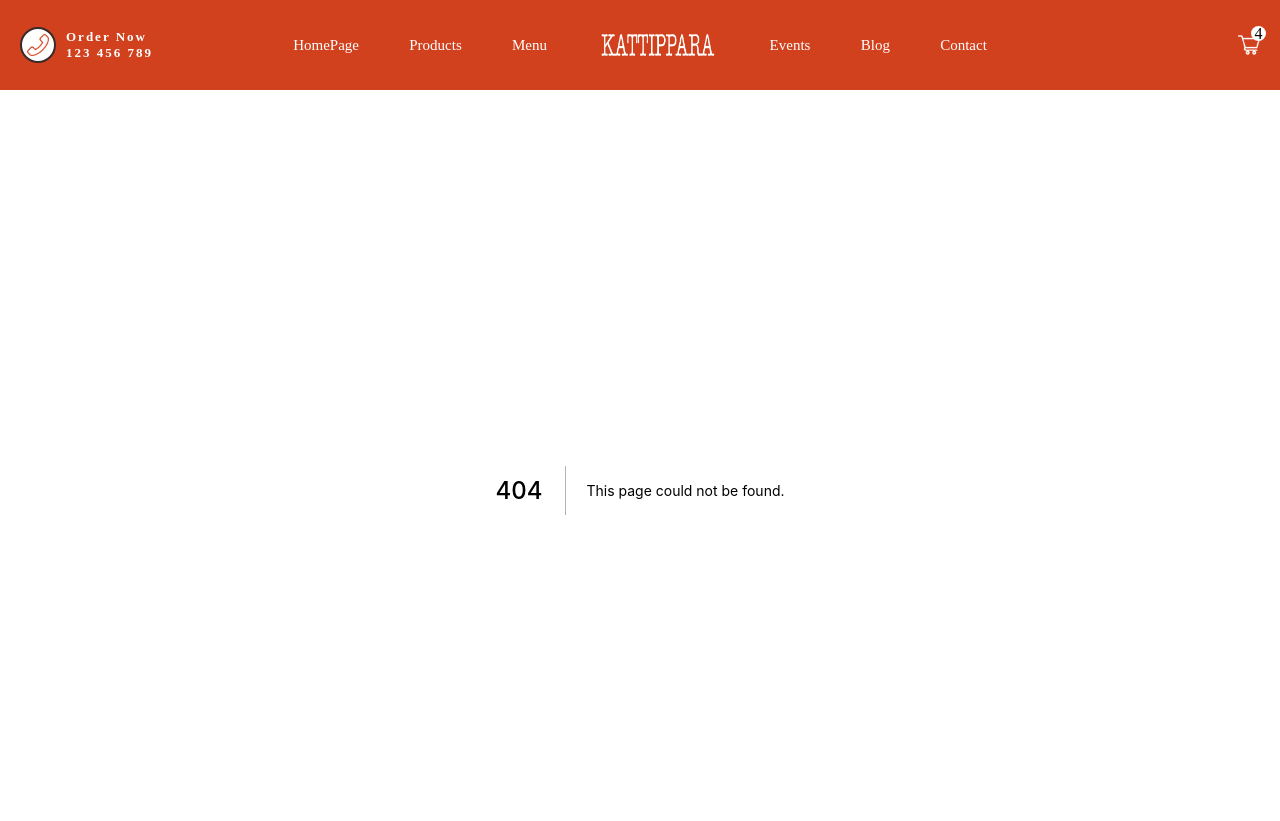
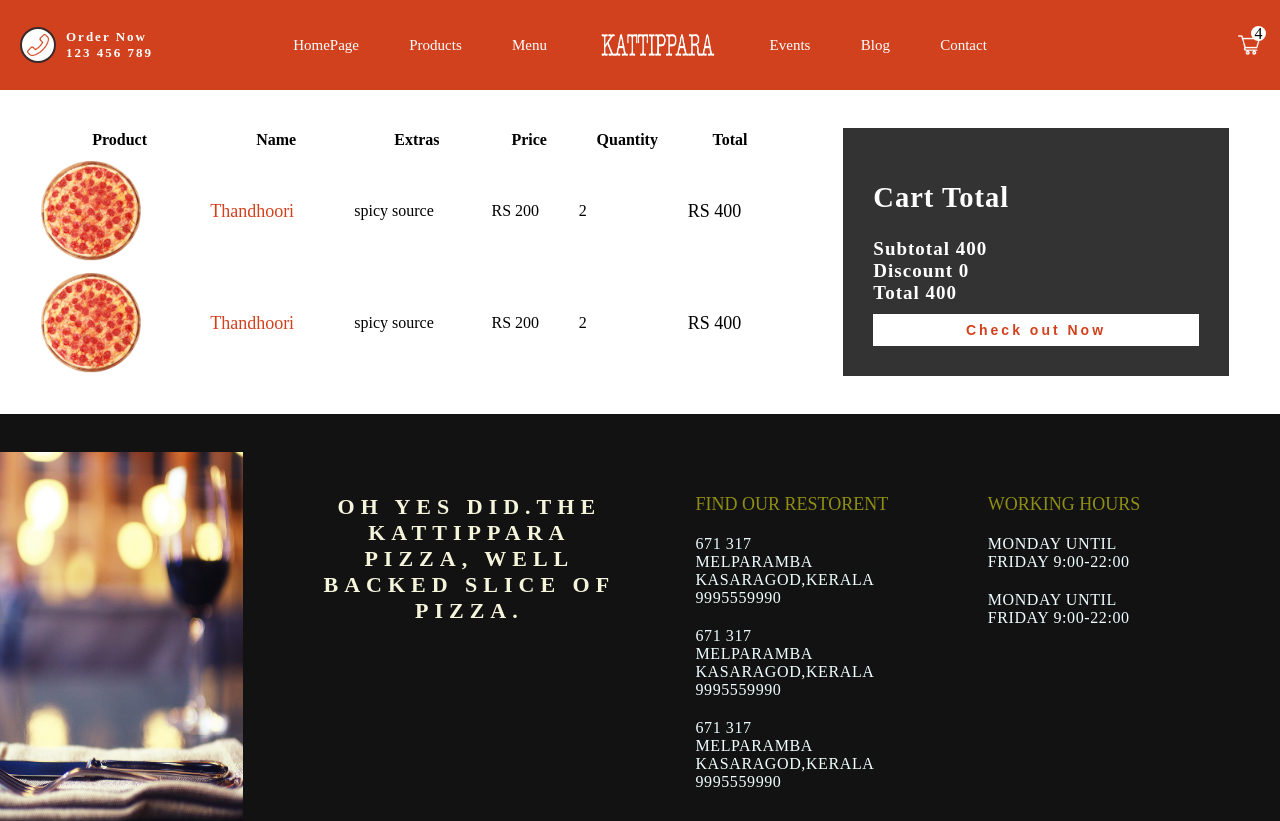
Before and after one commit to Shakoor123/Next-Js-PizzaApp, a Next.js app: page /cart in a window 1280 px wide. Before the commit this address had no page. Shown: the top 821 px of the page. Built offline with nearby package versions, Linux system fonts and the light colour scheme.

Commit message:
cart page added

```diff
--- /dev/null
+++ b/pages/cart.jsx
@@ -0,0 +1,74 @@
+import Image from "next/image";
+import styles from "../styles/Cart.module.css";
+
+export default function cart() {
+  return (
+    <div className={styles.cart}>
+      <div className={styles.left}>
+        <table className={styles.table}>
+          <tr className={styles.row}>
+            <th>Product</th>
+            <th>Name</th>
+            <th>Extras</th>
+            <th>Price</th>
+            <th>Quantity</th>
+            <th>Total</th>
+          </tr>
+          <tr className={styles.row}>
+            <td>
+              <div className={styles.product}>
+                <Image src={"/img/pizza.png"} objectFit="cover" layout="fill" />
+              </div>
+            </td>
+            <td>
+              <span className={styles.name}>Thandhoori</span>
+            </td>
+            <td>
+              <span className={styles.extras}>spicy source</span>
+            </td>
+            <td>
+              <span className={styles.price}>RS 200</span>
+            </td>
+            <td>
+              <span className={styles.quantity}>2</span>
+            </td>
+            <td>
+              <span className={styles.total}>RS 400</span>
+            </td>
+          </tr>
+          <tr className={styles.row}>
+            <td>
+              <div className={styles.product}>
+                <Image src={"/img/pizza.png"} objectFit="cover" layout="fill" />
+              </div>
+            </td>
+            <td>
+              <span className={styles.name}>Thandhoori</span>
+            </td>
+            <td>
+              <span className={styles.extras}>spicy source</span>
+            </td>
+            <td>
+              <span className={styles.price}>RS 200</span>
+            </td>
+            <td>
+              <span className={styles.quantity}>2</span>
+            </td>
+            <td>
+              <span className={styles.total}>RS 400</span>
+            </td>
+          </tr>
+        </table>
+      </div>
+      <div className={styles.right}>
+        <div className={styles.container}>
+          <h2>Cart Total</h2>
+          <span>Subtotal 400</span>
+          <span>Discount 0</span>
+          <span>Total 400</span>
+          <button className={styles.button}>Check out Now</button>
+        </div>
+      </div>
+    </div>
+  );
+}
--- /dev/null
+++ b/styles/Cart.module.css
@@ -0,0 +1,58 @@
+.cart {
+  display: flex;
+}
+.left {
+  flex: 2;
+}
+.right {
+  flex: 1;
+  display: flex;
+  align-items: center;
+  padding: 30px;
+}
+.table {
+  width: 100%;
+  padding: 30px;
+  border-spacing: 10px;
+}
+.product {
+  position: relative;
+  width: 100px;
+  height: 100px;
+}
+.row {
+  width: 100%;
+}
+.name {
+  font-size: 18px;
+  font-weight: 500;
+  color: #d1411e;
+}
+.total {
+  font-size: 18px;
+  font-weight: 500;
+}
+.container {
+  width: 80%;
+  padding: 30px;
+  max-height: 500px;
+  background-color: #333;
+  display: flex;
+  flex-direction: column;
+  color: white;
+  justify-content: space-between;
+  font-size: 19px;
+  font-weight: 600;
+  letter-spacing: 1px;
+}
+.button {
+  border: none;
+  margin-top: 10px;
+  padding: 8px;
+  color: #d1411e;
+  font-weight: bold;
+  font-size: 14px;
+  letter-spacing: 3px;
+  background-color: white;
+  cursor: pointer;
+}
```
